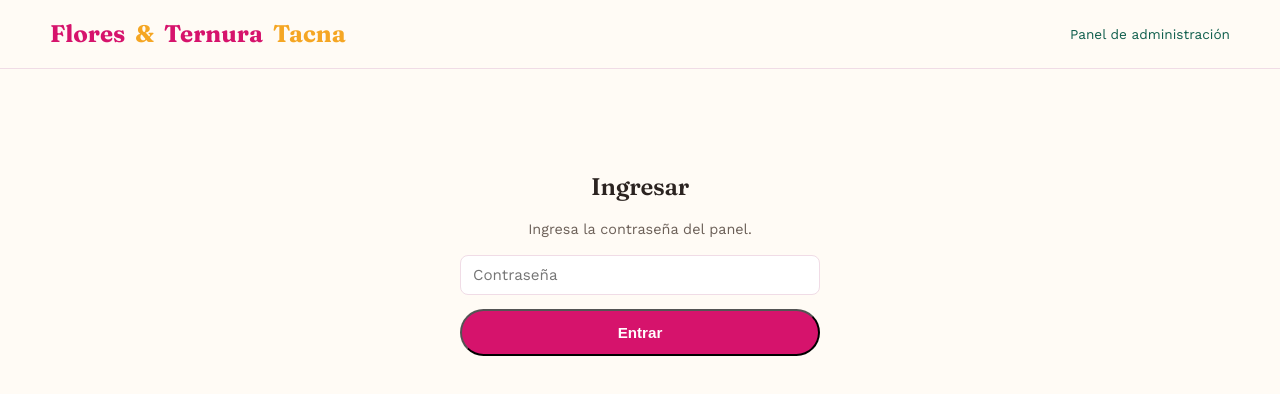
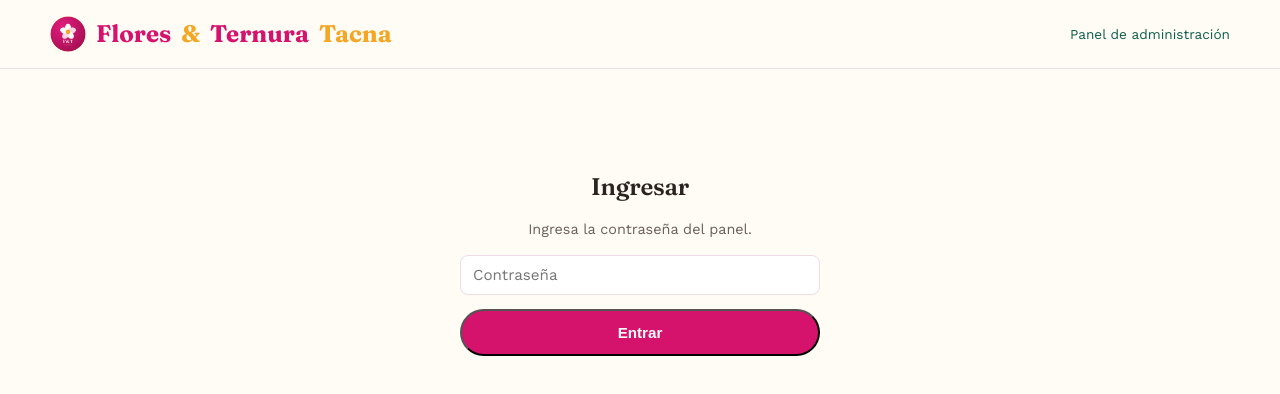
Before and after one commit to shadam-sudo/flores-ternura-tacna, a website: page admin.html in a window 1280 px wide. Drawn offline with nearby package versions, Linux system fonts and the light colour scheme.

Commit message:
Add files via upload

```diff
--- a/admin.html
+++ b/admin.html
@@ -5,6 +5,8 @@
 <meta name="viewport" content="width=device-width, initial-scale=1.0">
 <meta name="robots" content="noindex, nofollow">
 <title>Panel de administración | Flores & Ternura Tacna</title>
+<link rel="icon" type="image/png" href="favicon-32.png">
+<link rel="apple-touch-icon" href="apple-touch-icon.png">
 <link rel="stylesheet" href="style.css">
 <style>
   .admin-wrap{max-width:920px;margin:0 auto;padding:40px 24px 80px;}
@@ -34,7 +36,7 @@
 
 <header class="site">
   <div class="wrap nav">
-    <a href="index.html" class="logo">Flores <span>&</span> Ternura <span>Tacna</span></a>
+    <a href="index.html" class="logo"><img src="logo.png" alt="Flores & Ternura Tacna" class="logo-icon">Flores <span>&</span> Ternura <span>Tacna</span></a>
     <span style="font-size:.85rem;color:var(--sage);">Panel de administración</span>
   </div>
 </header>
```
Also changed, not shown: carrito.html (+3 -1 lines), catalogo.html (+3 -1 lines), gracias.html (+3 -1 lines), index.html (+3 -1 lines), libro-reclamaciones.html (+3 -1 lines), politica-envios.html (+3 -1 lines), producto.html (+3 -1 lines), terminos.html (+3 -1 lines).
